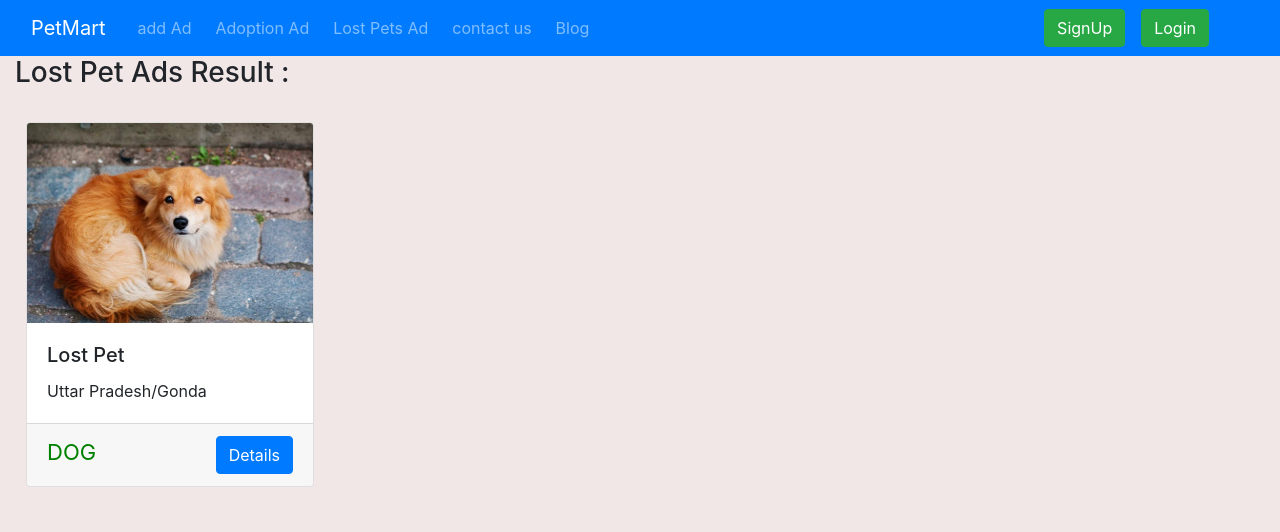
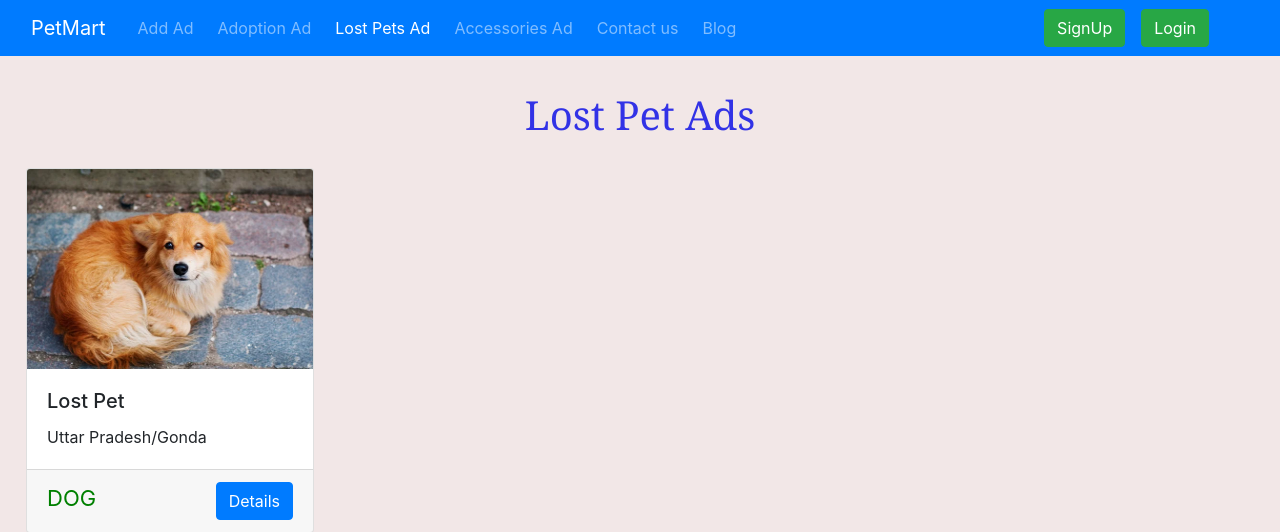
Before and after one commit to RaviGupta016541/PetMart, a Django app: page /shop/lostPet in a window 1280 px wide. Shown: the top 532 px of the page. Run offline with Django 3.2, Linux system fonts and the light colour scheme; data comes from the database, SQL or seed files in the repository; both versions use the stored data as it was after the commit; some libraries are stand-ins or nearby versions.

Commit message:
imporovements

```diff
--- a/shop/templates/shop/addAd.html
+++ b/shop/templates/shop/addAd.html
@@ -1,6 +1,6 @@
 {% extends 'shop/base.html' %}
 
-
+{%block AddActive %}active {%endblock AddActive %}
 
 
 {% block css %} .headings{ text-align:center;
@@ -11,6 +11,7 @@ form{ border: 2px solid blue; padding :5px; border-radius: 10px; margin-bottom:2
 {% block title%} Create Ad{% endblock %}
 
 {% block body %}
+
 
 <div class="container" >
   <div class="headings">
--- a/shop/templates/shop/adview.html
+++ b/shop/templates/shop/adview.html
@@ -44,7 +44,7 @@
         <h4>{{Ad.pno}}</h4>
         <br>
         {% if Ad.price != 0 %}
-        <h2>Price: {{Ad.price}}</h2>
+        <h2>Price: ₹ {{Ad.price}}</h2>
         {% endif %}
     </div>
         </div>
--- a/shop/templates/shop/base.html
+++ b/shop/templates/shop/base.html
@@ -42,25 +42,27 @@
 
         <div class="collapse navbar-collapse" id="navbarSupportedContent">
           <ul class="navbar-nav me-auto mb-2 mb-lg-0">
-            <li class="nav-item">
-              <a class="nav-link ml-2" aria-current="page" href="/shop/addAd">add Ad</a>
+            <li class="nav-item  {%block AddActive %} {%endblock AddActive %}">
+              <a class="nav-link ml-2" aria-current="page" href="/shop/addAd">Add Ad</a>
             </li>
 
-
-
-            <li class="nav-item ml-2">
+            <li class="nav-item ml-2 {%block AdoptionActive %} {%endblock AdoptionActive %}">
               <a class="nav-link" aria-current="page" href="/shop/Adoption">Adoption Ad</a>
             </li>
 
-            <li class="nav-item ml-2">
+            <li class="nav-item ml-2 {%block LostActive %} {%endblock LostActive %}">
               <a class="nav-link" aria-current="page" href="/shop/lostPet">Lost Pets Ad</a>
             </li>
 
-            <li class="nav-item ml-2">
-              <a class="nav-link" href="/shop/contact">contact us</a>
+            <li class="nav-item ml-2 {%block Accessories %} {%endblock Accessories %}">
+              <a class="nav-link" aria-current="page" href="/shop/accessoriesAd">Accessories Ad</a>
             </li>
 
-            <li class="nav-item ml-2">
+            <li class="nav-item ml-2 {%block contactActive %} {%endblock contactActive %}">
+              <a class="nav-link" href="/shop/contact">Contact us</a>
+            </li>
+
+            <li class="nav-item ml-2 {%block BlogActive %} {%endblock BlogActive %}">
               <a class="nav-link" aria-current="page" href="/blog">Blog</a>
             </li>
           </ul>
--- a/shop/templates/shop/contactUs.html
+++ b/shop/templates/shop/contactUs.html
@@ -1,5 +1,5 @@
 {% extends 'shop/base.html' %}
-
+{%block contactActive %}active {%endblock contactActive %}
 {% block title %} Contact{% endblock title %}
 
 {% block body %}
--- a/shop/templates/shop/lostPet.html
+++ b/shop/templates/shop/lostPet.html
@@ -1,4 +1,5 @@
 {% extends 'shop/base.html' %}
+{%block LostActive %} active{%endblock LostActive %}
 {% block css %}
 .col-md-3
           {
@@ -27,10 +28,20 @@
                 width: auto;
                 height: 200px;
                 }
+                #heading{
+                    font-family:Cambria, Cochin, Georgia, Times, 'Times New Roman', serif;
+                    color:rgb(50, 50, 230);
+                    width: 20%;
+                    margin:auto;
+                    display:block;
+                    text-align:center;
+                    margin-top:35px;
+                    margin-bottom:5px;
+                }
 {% endblock %}
 {% block body %}
 <div class="container-fluid">
-  <h3>Lost Pet Ads Result :</h3>
+  <h1 id="heading">Lost Pet Ads</h1>
   {% for i in lostPet %}
 <div class="col-xs-3 col-sm-3 col-md-3 ">
     <div class="card my-4" style="width: 18rem;">
```
Also changed, not shown: shop/templates/shop/AdoptionAd.html (+12 -1 lines), db.sqlite3.
